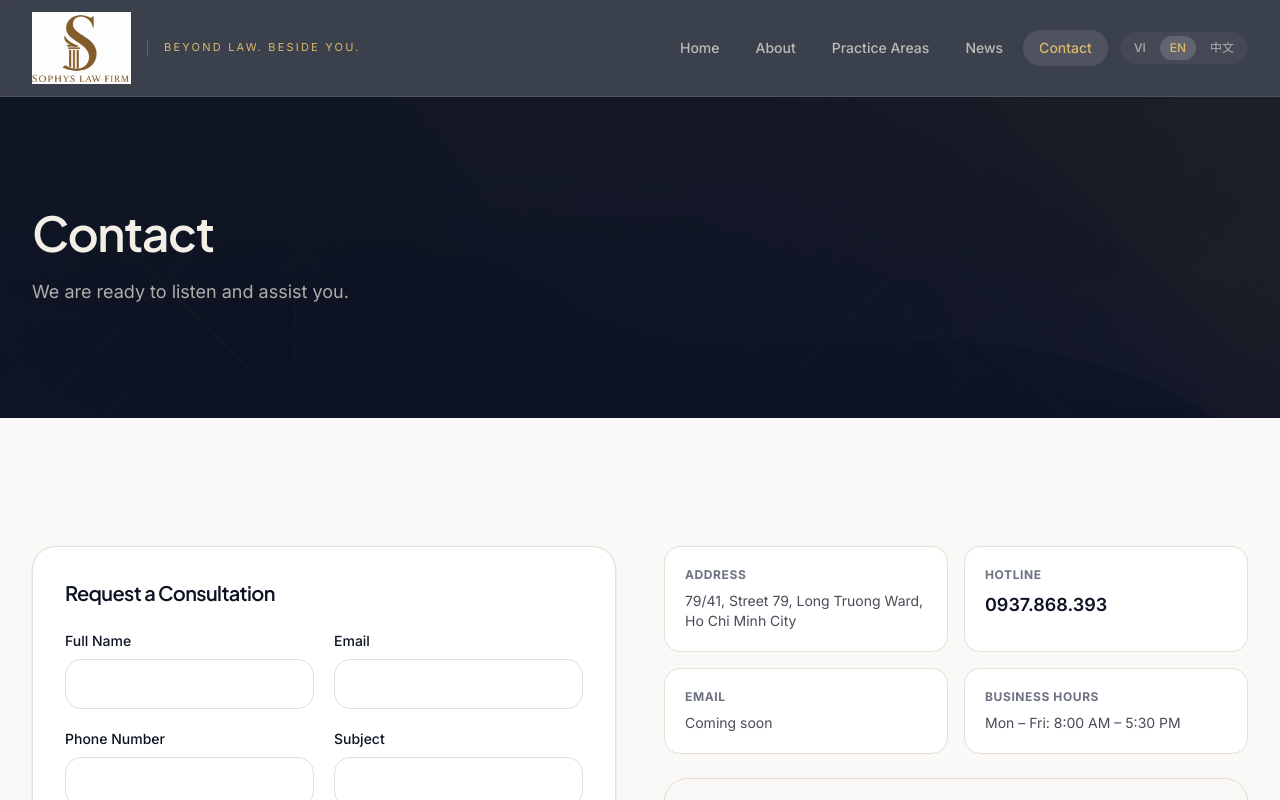
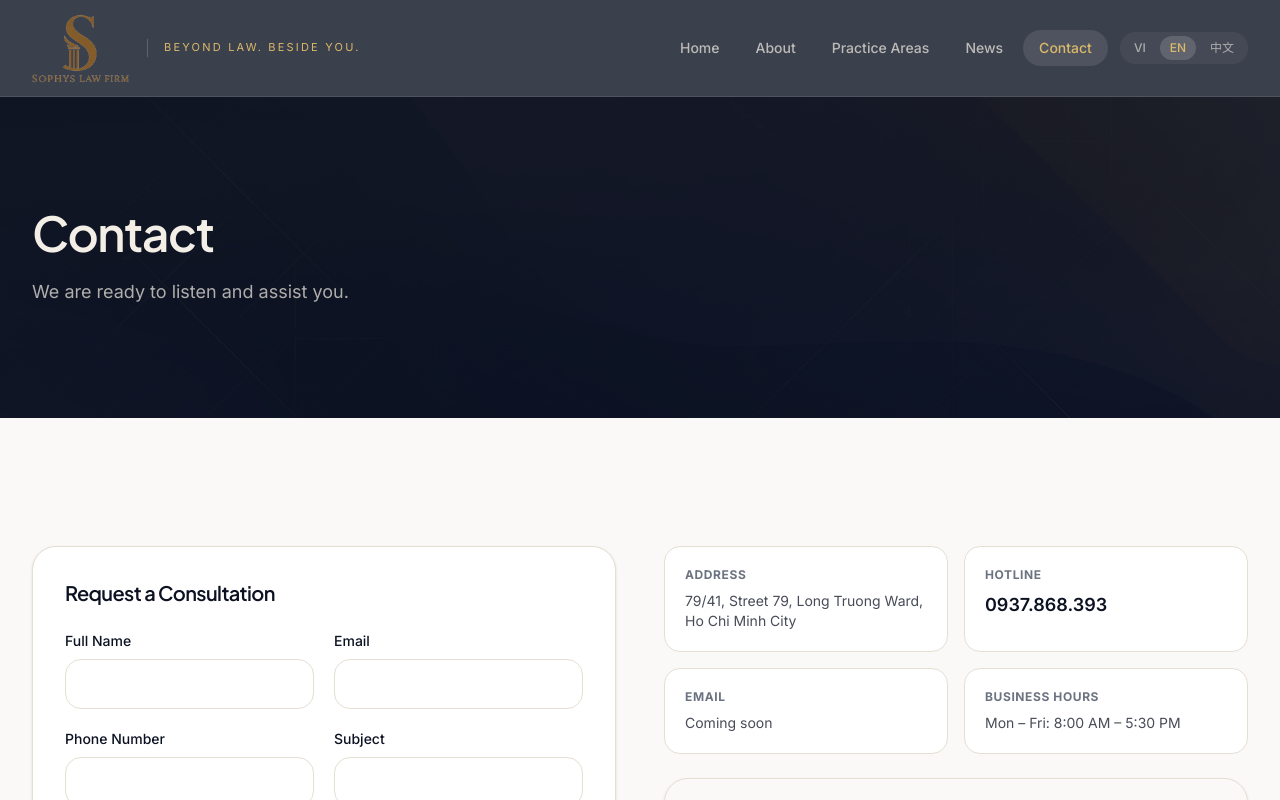
Before and after one commit to alejandrodev-vn/law-firm-website, a Next.js app: page /en/contact in a window 1280 px wide. Shown: the top 800 px of the page. Built offline with nearby package versions, Linux system fonts and the light colour scheme.

Commit message:
Use transparent logo in header on dark navy background

```diff
--- a/src/components/Header.tsx
+++ b/src/components/Header.tsx
@@ -31,7 +31,7 @@ export default function Header() {
       <div className="mx-auto flex max-w-7xl items-center justify-between px-4 py-3 lg:px-8">
         <Link href="/" className="group flex items-center gap-4">
           <Image
-            src={siteConfig.logo}
+            src={siteConfig.logoTransparent}
             alt={tMeta("siteName")}
             width={160}
             height={116}
```
